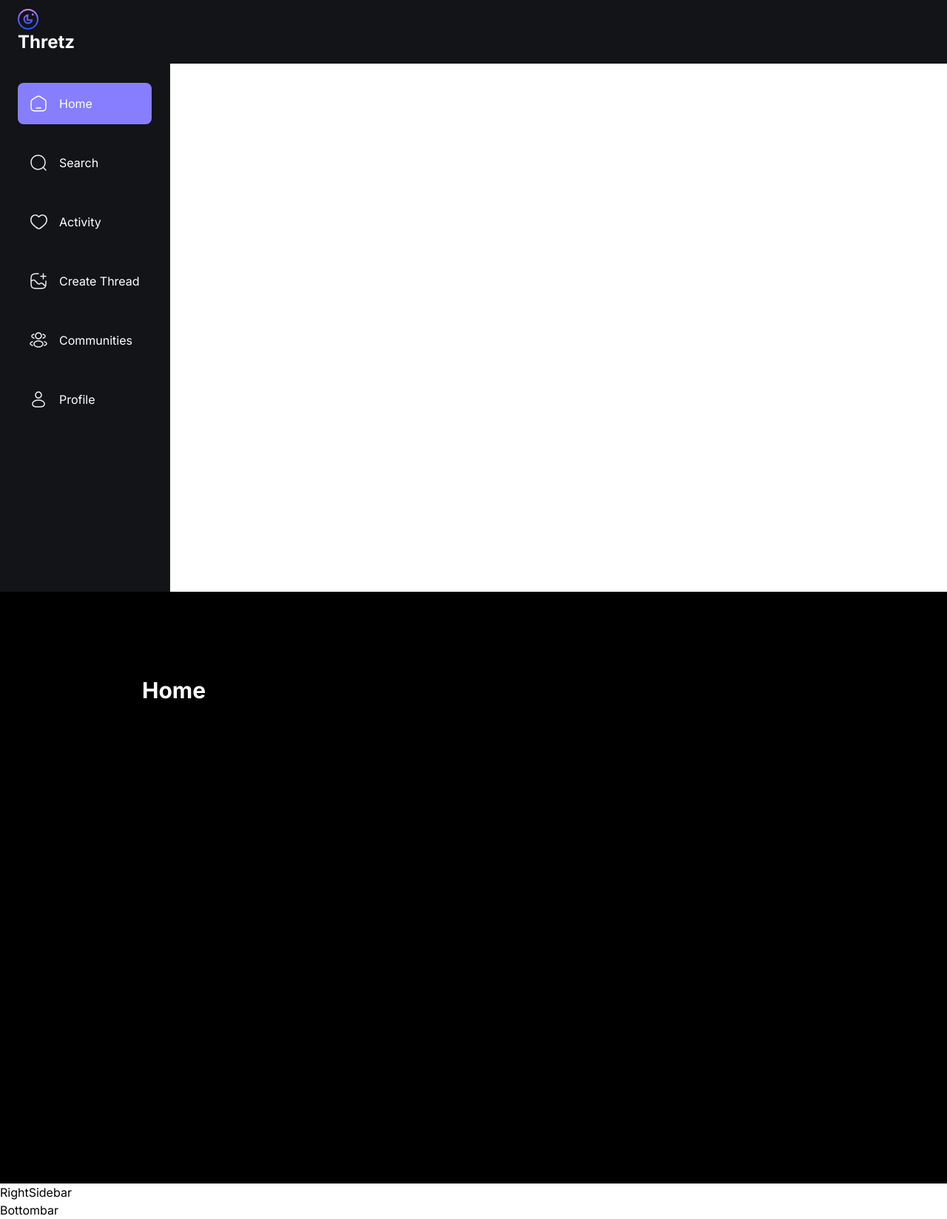
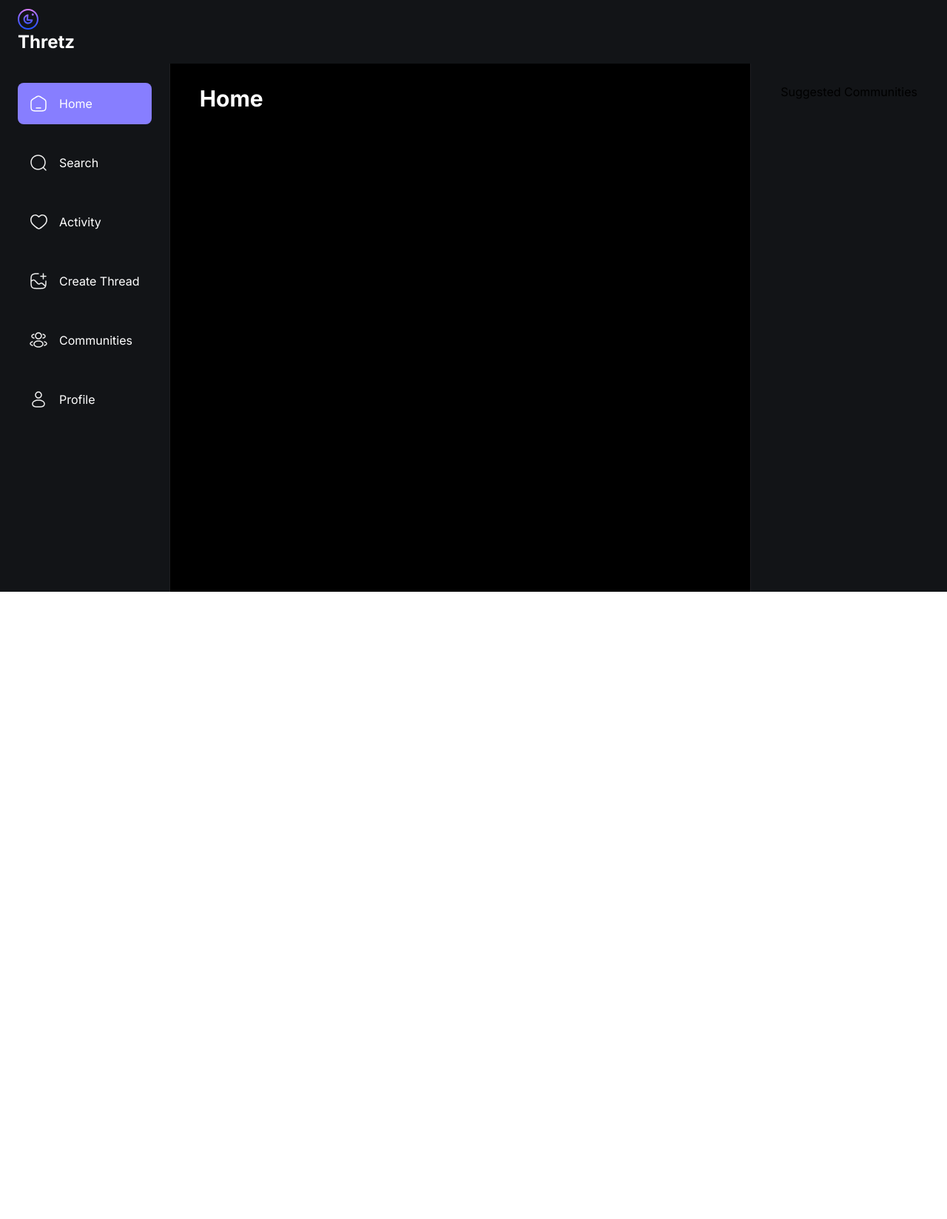
Before and after one commit to valensixx/thretz-next13-mern, a Next.js app: page / in a window 1280 px wide. Shown: the whole page at 74% size. After the commit the page ends 800 px from the top, so only its background shows below. Built offline with nearby package versions, Linux system fonts and the light colour scheme; no server answers.

Commit message:
working on components and fix visual errors

```diff
--- a/app/(root)/layout.tsx
+++ b/app/(root)/layout.tsx
@@ -30,7 +30,7 @@ export default function RootLayout({
         <body className={inter.className}>
           <Topbar/>
 
-            <main>
+            <main className="flex flex-row">
               <LeftSidebar />
 
                 <section className="main-container">
--- a/components/shared/Bottombar.tsx
+++ b/components/shared/Bottombar.tsx
@@ -1,5 +1,43 @@
+"use client"
+
+import { sidebarLinks } from "@/constants";
+import { usePathname } from "next/navigation";
+import Link from "next/link";
+import Image from "next/image";
+
+
 function Bottombar(){
-    return <h1>Bottombar</h1>
+    const pathname = usePathname();
+
+    return (
+        <section className="bottombar">
+            <div className="bottombar_container">
+
+                     {sidebarLinks.map((link) => {
+
+                        const isActive =(pathname.includes(link.route) && link.route.length > 1)|| pathname === link.route;
+
+                        return (
+                            <Link
+                                href={link.route}
+                                key={link.label}
+                                className={`bottombar_link ${isActive && "bg-primary-500 "}`}
+                            >
+                                <Image
+                                    src={link.imgURL}
+                                    alt={link.label}
+                                    width={24}
+                                    height={24}
+                                />
+
+                                <p className="text-subtle-medium text-light-1 max-sm:hidden">{link.label.split(/\s+/)[0]}</p>
+                            </Link>
+                        );
+                    }
+                    )}
+            </div>
+        </section>
+    )
 }
 
 export default Bottombar;
--- a/components/shared/LeftSidebar.tsx
+++ b/components/shared/LeftSidebar.tsx
@@ -16,9 +16,7 @@ function LeftSidebar() {
             <div className="flex w-full flex-1 flex-col gap-6 px-6">
                 {sidebarLinks.map((link) => {
 
-                    const isActive =
-                        (pathname.includes(link.route) && link.route.length > 1)
-                        || pathname === link.route;
+                    const isActive =(pathname.includes(link.route) && link.route.length > 1)|| pathname === link.route;
 
                     return (
                         <Link
--- a/components/shared/RightSidebar.tsx
+++ b/components/shared/RightSidebar.tsx
@@ -1,5 +1,11 @@
 function RightSidebar(){
-    return <h1>RightSidebar</h1>
+    return (
+        <section className="custom-scrollbar rightsidebar">
+            <div className="flex flex-1 flex-col justify-start">
+                <h3>Suggested Communities</h3>
+            </div>
+        </section>
+    )
 }
 
 export default RightSidebar;
```
